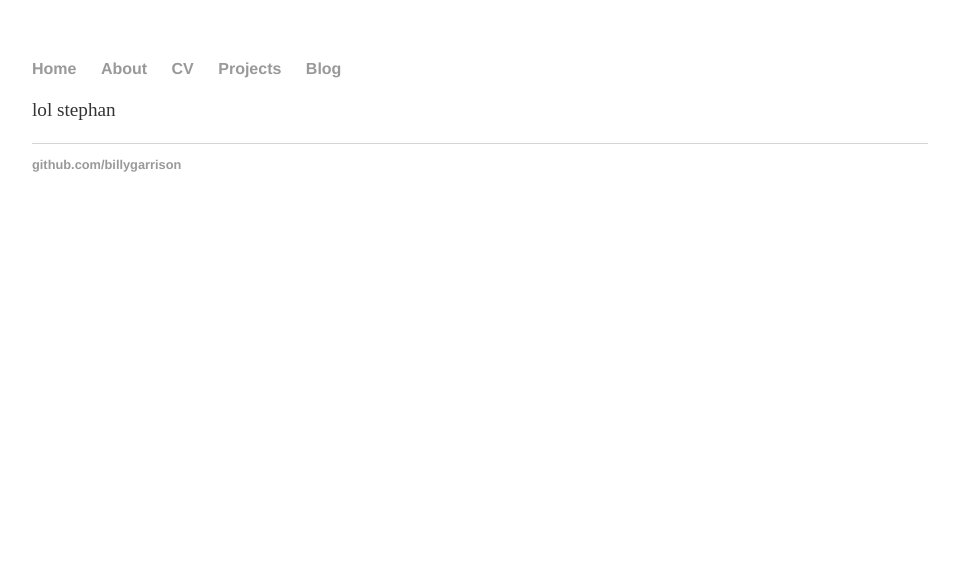
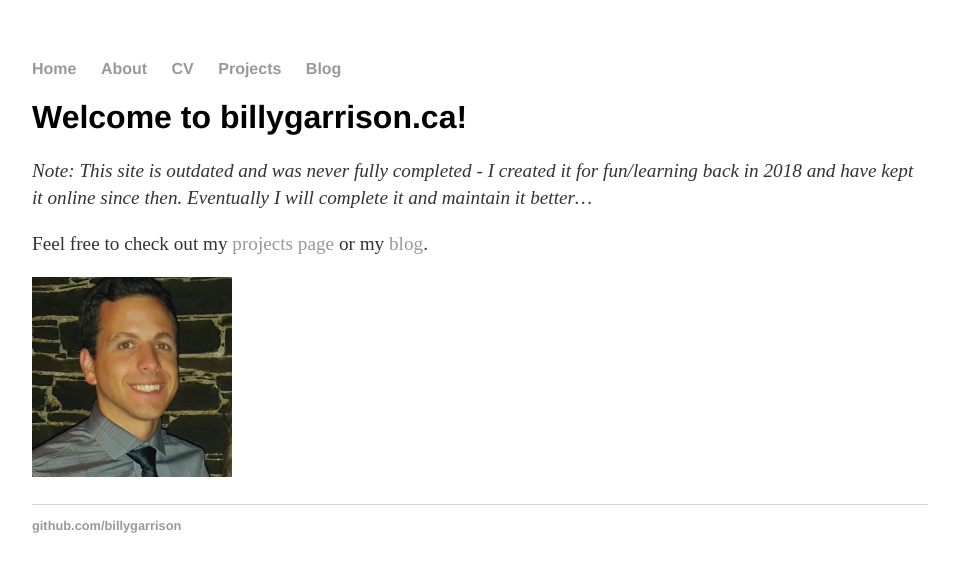
Before and after one commit to billygarrison/billygarrison.github.io, a Jekyll site: the page built from index.md, in a window 1280 px wide. Shown: the top 572 px of the page, without its empty margins (160-1119 px from the left). Built offline with Jekyll 4.4.1, drawn with Linux system fonts in a browser that asks for light colours.

Commit message:
Revert "Update index.md"
This reverts commit b667c3374a5bbba2683b4d0a22527099e0a0e8e7.

```diff
--- a/index.md
+++ b/index.md
@@ -2,4 +2,10 @@
 layout: default
 title: Billy Garrison
 ---
-lol stephan
+# Welcome to billygarrison.ca!
+
+*Note: This site is outdated and was never fully completed - I created it for fun/learning back in 2018 and have kept it online since then. Eventually I will complete it and maintain it better...*
+
+Feel free to check out my [projects page](/projects) or my [blog](/blog).
+
+<img src="/assets/me.jpg" alt="My head shot" width="200"/>
```
